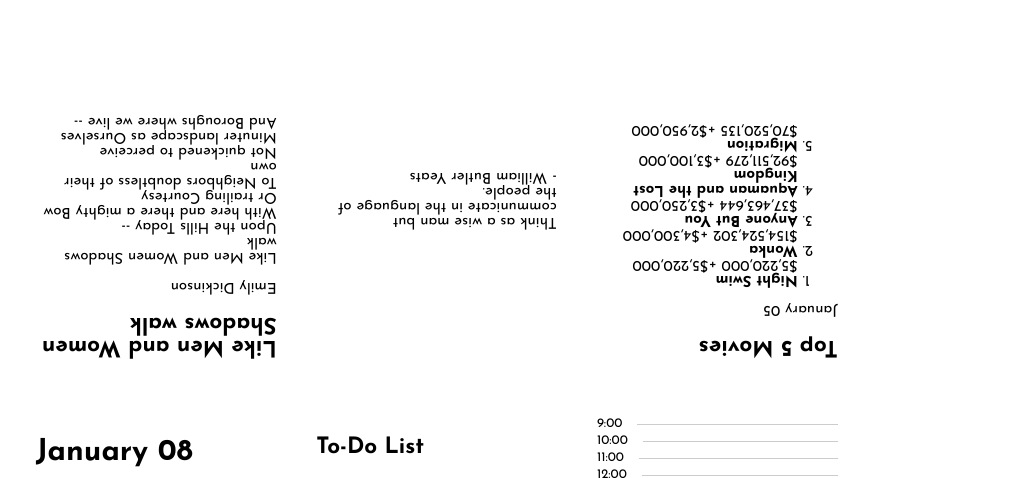
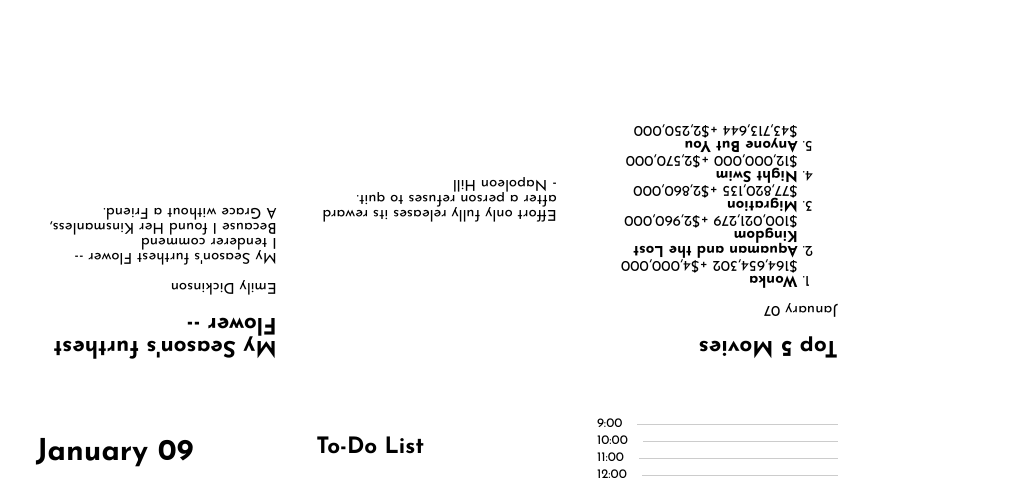
Before and after one commit to claifiifi/dailybailey, a plain HTML site: page index.html in a window 1280 px wide. Shown: the top 478 px of the page, 265-1280 px from the left. Drawn offline with Linux system fonts and the light colour scheme.

Commit message:
Auto-generated webpage updates

```diff
--- a/index.html
+++ b/index.html
@@ -3,7 +3,7 @@
 <head>
   <meta charset="UTF-8">
   <link rel="stylesheet" href="https://fonts.googleapis.com/css2?family=Josefin+Sans:wght@300;400;700&display=swap">
-  <title>January 08</title>
+  <title>January 09</title>
   <style>
     body {
       margin: 0;
@@ -59,16 +59,16 @@
   </style>
 </head>
 <body>
-  <div class="part rotated"><image src='images/image13.png'></div>
+  <div class="part rotated"><image src='images/image15.png'></div>
   <div class="part rotated">
-          <h2>Like Men and Women Shadows walk</h2>
+          <h2>My Season's furthest Flower --</h2>
           <p>Emily Dickinson</p>
-          <p>Like Men and Women Shadows walk<br>Upon the Hills Today --<br>With here and there a mighty Bow<br>Or trailing Courtesy<br>To Neighbors doubtless of their own<br>Not quickened to perceive<br>Minuter landscape as Ourselves<br>And Boroughs where we live --</p>
+          <p>My Season's furthest Flower --<br>I tenderer commend<br>Because I found Her Kinsmanless,<br>A Grace without a Friend.</p>
           </div>
-  <div class="part rotated" style="display:grid;"><p>Think as a wise man but communicate in the language of the people.<br>- William Butler Yeats</p></div>
-  <div class="part rotated"><h2>Top 5 Movies</h2><p>January 05</p><ol><li><strong>Night Swim</strong><br>$5,220,000    +$5,220,000</li><li><strong>Wonka</strong><br>$154,524,302    +$4,300,000</li><li><strong>Anyone But You</strong><br>$37,463,644    +$3,250,000</li><li><strong>Aquaman and the Lost Kingdom</strong><br>$92,511,279    +$3,100,000</li><li><strong>Migration</strong><br>$70,520,135    +$2,950,000</li></ol></div>
+  <div class="part rotated" style="display:grid;"><p>Effort only fully releases its reward after a person refuses to quit.<br>- Napoleon Hill</p></div>
+  <div class="part rotated"><h2>Top 5 Movies</h2><p>January 07</p><ol><li><strong>Wonka</strong><br>$164,654,302    +$4,000,000</li><li><strong>Aquaman and the Lost Kingdom</strong><br>$100,021,279    +$2,960,000</li><li><strong>Migration</strong><br>$77,820,135    +$2,860,000</li><li><strong>Night Swim</strong><br>$12,000,000    +$2,570,000</li><li><strong>Anyone But You</strong><br>$43,713,644    +$2,250,000</li></ol></div>
   <div class="part"><h2>Notes</h2></div>
-  <div class="part"><h1>January 08</h1><image src='images/image14.png'></div>
+  <div class="part"><h1>January 09</h1><image src='images/image16.png'></div>
   <div class="part">
     <h2>To-Do List</h2>
 <ul style="list-style-type:circle;font-size:22px;">
```
Also changed, not shown: 2 other files.
